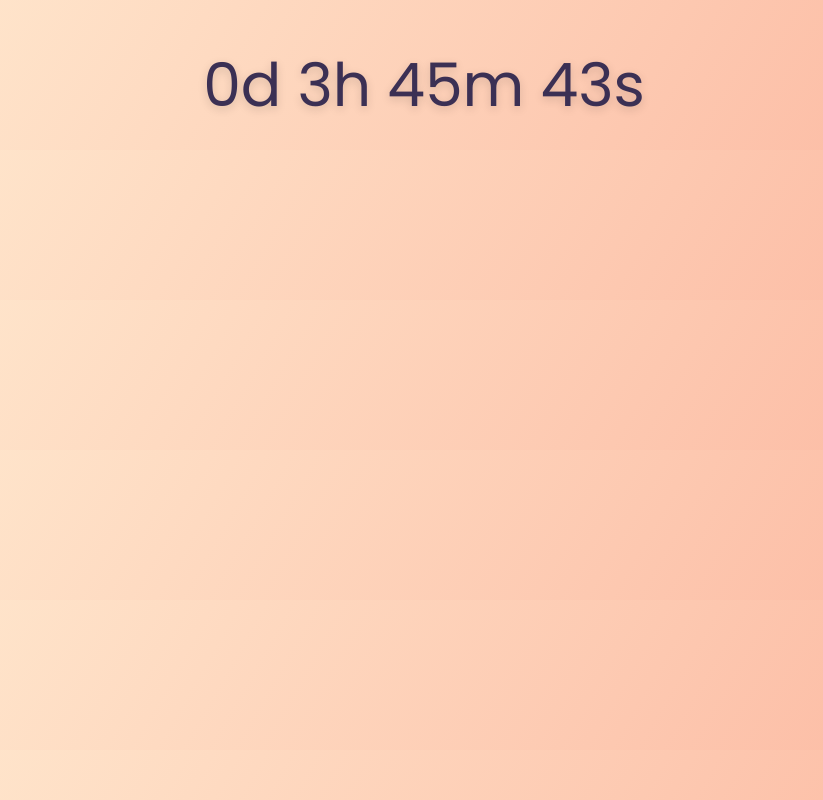
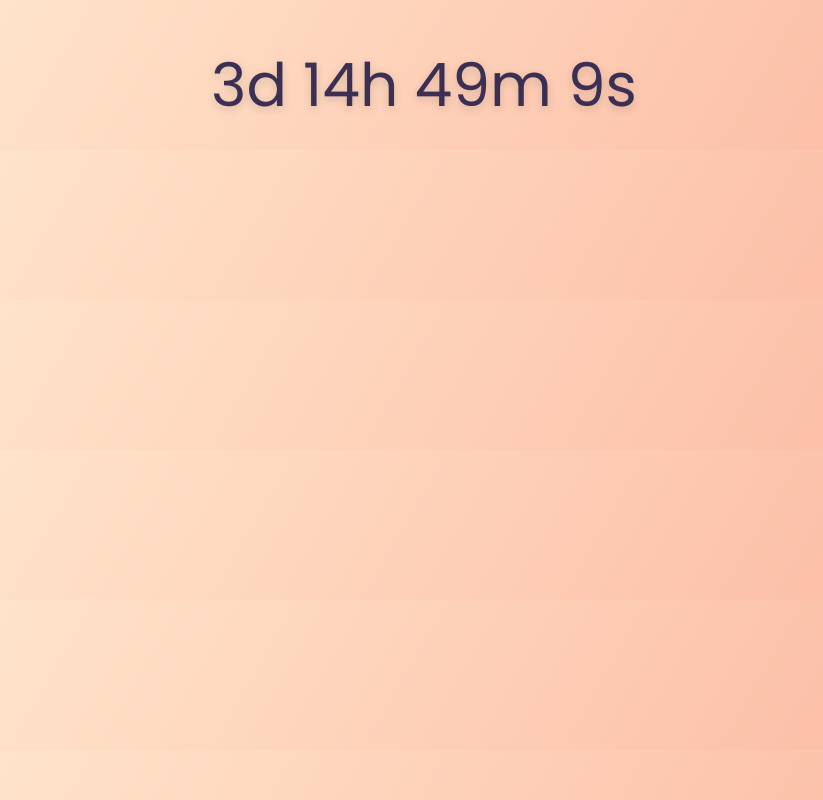
Before and after one commit to Andresete200/sorpresa, a plain HTML site: page index.html in a window 1280 px wide. Shown: the whole page, without its empty margins (216-1039 px from the left). Drawn offline with Linux system fonts and the light colour scheme.

Commit message:
He cambiado la hora al 13 a las 00:00:01

```diff
--- a/index.html
+++ b/index.html
@@ -309,7 +309,7 @@
 function actualizarContador() {
   const ahora = new Date();
   const year = ahora.getFullYear();
-  const birthday = new Date(year, 11, 9, 12, 56, 35); // 13 diciembre 00:00
+  const birthday = new Date(year, 11, 13, 0, 0, 1); // 13 diciembre 00:00
 
   if (ahora >= birthday) {
     document.getElementById("countdown").style.display = "none";
```
